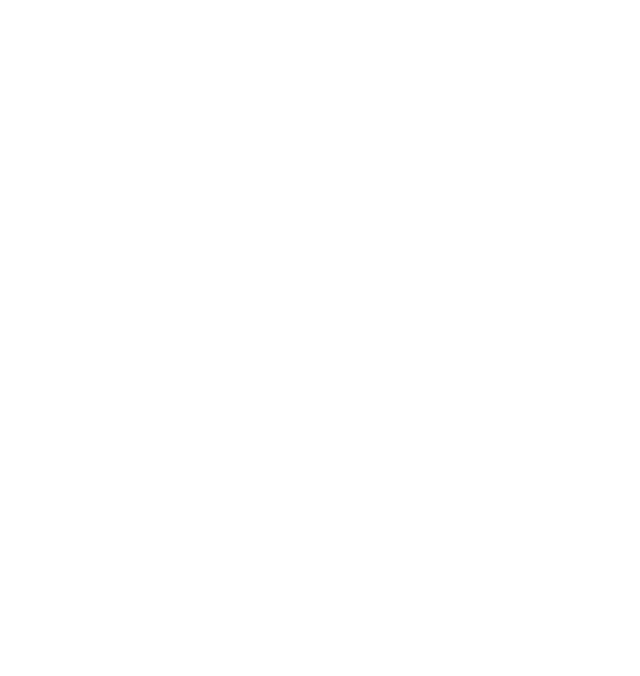
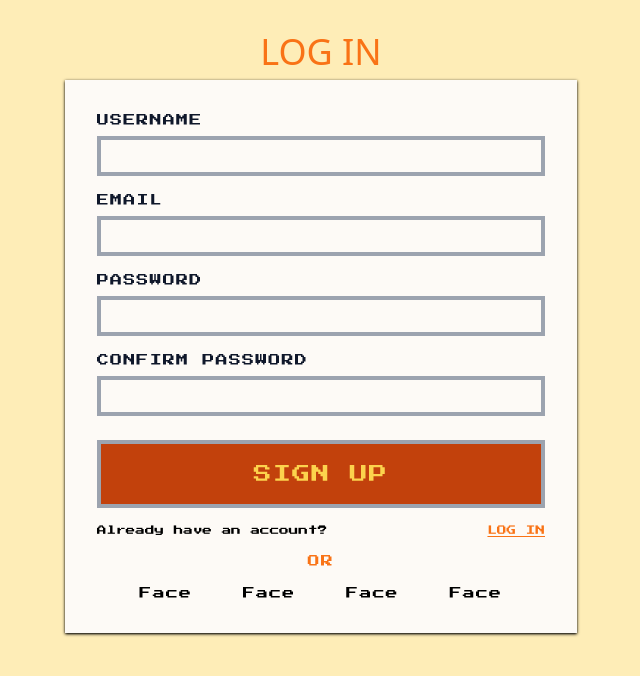
Before and after one commit to PunkHero98/mrMusicFE, a React (Vite) app: page /signup in a window 1280 px wide. Before the commit this address had no page. Shown: the top 676 px of the page, without its empty margins (319-959 px from the left). Built offline with nearby package versions, Linux system fonts and the light colour scheme.

Commit message:
register layout

```diff
--- a/src/App.jsx
+++ b/src/App.jsx
@@ -1,7 +1,7 @@
 import './style/App.css';
 import { Routes , Route } from 'react-router-dom';
 import HomeLayout from './layouts/home.layout';
-
+import SignUp from './pages/register/SignUp';
 function App() {
 
   return (
@@ -11,6 +11,7 @@
         <Route path="about" element={<h1>About</h1>} />
         <Route path="contact" element={<h1>Contact</h1>} />
       </Route>
+      <Route path="/signup" element={<SignUp />} />
     </Routes>
   )
 }
--- /dev/null
+++ b/src/pages/register/SignUp.jsx
@@ -0,0 +1,49 @@
+import React from "react";
+
+const SignUp = () => {
+  return (
+    <div className="m-0 p-0 h-screen items-center justify-center bg-warning/40">
+      <h1 className="text-center text-4xl pt-8 text-primary">LOG IN</h1>
+      <form className="press_start text-xs tracking-widest w-full max-w-lg mx-auto mt-2 p-8 bg-background shadow-sm shadow-black">
+        <label className="block mb-2 text-text">USERNAME</label>
+        <input
+          type="text"
+          className="w-full p-2 mb-4 border-4 focus:ring-2 orbitron_500 border-muted"
+        />
+        <label className="block mb-2 text-text">EMAIL</label>
+        <input
+          type="text"
+          className="w-full p-2 mb-4 border-4 focus:ring-2 orbitron_500 border-muted"
+        />
+        <label className="block mb-2 text-text">PASSWORD</label>
+        <input
+          type="text"
+          className="w-full p-2 mb-4 border-4 focus:ring-2 orbitron_500 border-muted"
+        />
+        <label className="block mb-2 text-text">CONFIRM PASSWORD</label>
+        <input
+          type="text"
+          className="w-full p-2 mb-4 border-4 focus:ring-2 orbitron_500 border-muted"
+        />
+        <button className="w-full px-4 py-4 mt-2 text-center cursor-pointer bg-emphasis border-4 border-muted hover:bg-emphasis/90">
+          <span className="press_start text-lg text-warning">SIGN UP</span>
+        </button>
+        <div className="flex items-center tracking-normal text-[0.6rem] justify-between mt-4 ">
+          <p>Already have an account?</p>
+          <p className="text-primary underline">LOG IN</p>
+        </div>
+        <div>
+          <p className="text-primary my-4 text-center">OR</p>
+          <div className="flex justify-evenly items-center gap-2">
+            <div>Face</div>
+            <div>Face</div>
+            <div>Face</div>
+            <div>Face</div>
+          </div>
+        </div>
+      </form>
+    </div>
+  );
+};
+
+export default SignUp;
--- a/src/style/index.css
+++ b/src/style/index.css
@@ -32,3 +32,13 @@
   font-family: 'Orbitron', sans-serif;
   font-weight: 900;
 }
+
+@theme {
+  --color-primary: #f97316;
+  --color-accent: #fb923c;
+  --color-emphasis: #c2410c;
+  --color-warning: #fcd34d;
+  --color-background: #fdfaf6;
+  --color-text: #0f172a;
+  --color-muted: #9ca3af;
+}
```
Also changed, not shown: public/124561.jpg (added), 1 other file (tests, documents, lock files or other folders).
